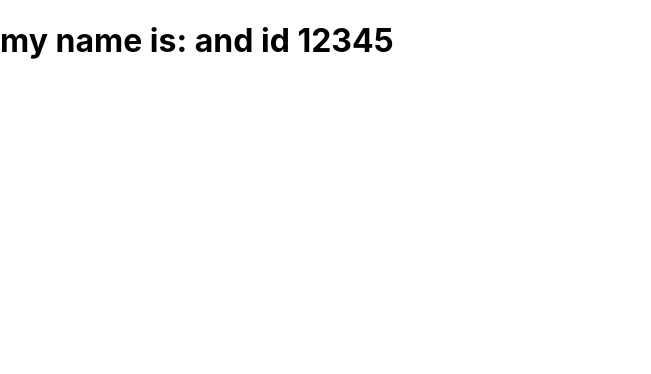
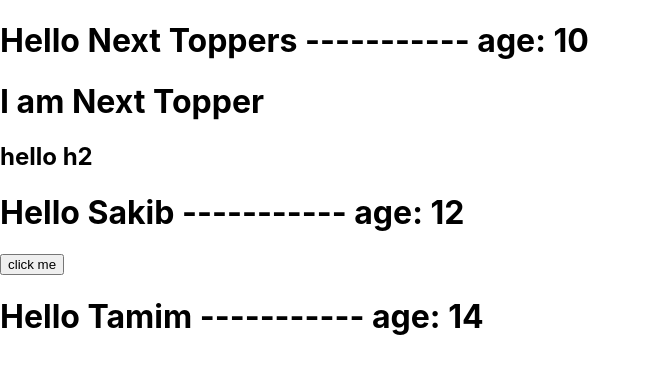
Before and after one commit to durjoy07/mernBatch01, a React (Create React App) app in the folder react/frontend/: page / in a window 1280 px wide. Shown: the top 374 px of the page, without its empty margins (0-651 px from the left). Built offline with nearby package versions, Linux system fonts and the light colour scheme.

Commit message:
react class2 added

```diff
--- /dev/null
+++ b/react/frontend/src/component/Greet.js
@@ -0,0 +1,24 @@
+import React from 'react';
+// 1st
+const Greet = ({name, age, children}) => {
+    return (
+        <div>
+            <h1>Hello {name} ----------- age: {age}</h1>
+            {children}
+        </div>
+    )
+}
+
+//2nd
+// const Greet = (props) => {
+//     // console.log(props.name);
+// const {name, age} = props;
+//     return <h1>Hello {name} ----------- age: {age}</h1>
+// }
+
+// 3rd
+// const Greet = (props) => {
+//     return <h1>Hello {props.name} ----------- age: {props.age}</h1>
+// }
+
+export default Greet;
--- /dev/null
+++ b/react/frontend/src/component/Hello.js
@@ -0,0 +1,20 @@
+import React from 'react';
+// function Hello() {
+//     return <h1>Hello I am from functional component</h1>
+// }
+
+// const Hello = () => {
+//     return <h1>Hello I am from functional component</h1>
+// }
+
+const Hello = () => {
+     return <div > <h1>Hello</h1> </div>
+    // return React.createElement(
+    //     'div',
+    //      {id: 'hello', className: "helloClass"},
+    //     React.createElement('h1', null, 'hello'));
+}
+export default Hello;
+// class -> className
+// for -> htmlFor
+// onclick -> onClick
--- /dev/null
+++ b/react/frontend/src/component/Hi.js
@@ -0,0 +1,8 @@
+import React, { Component } from 'react';
+
+class Hi extends Component {
+    render() {
+        return <h1>I am from class comp</h1>
+    }
+}
+export default Hi;
--- a/react/frontend/src/index.js
+++ b/react/frontend/src/index.js
@@ -1,6 +1,9 @@
 import React from 'react';
 import ReactDOM from 'react-dom';
-import MyClassComp from './component/MyClassComp';
+import Greet from './component/Greet';
+// import Hello from './component/Hello';
+// import Hi from './component/Hi';
+// import MyClassComp from './component/MyClassComp';
 import './index.css';
 // import App from './App';
 import reportWebVitals from './reportWebVitals';
@@ -8,7 +11,19 @@ import reportWebVitals from './reportWebVitals';
 ReactDOM.render(
   <React.StrictMode>
     {/* <App /> */}
-    <MyClassComp />
+    {/* <MyClassComp /> */}
+    {/* <Hello />
+    <Hi /> */}
+    <Greet name="Next Toppers" age={10}>
+      <h1>I am Next Topper</h1>
+      <h2>hello h2</h2>
+     </Greet>
+    <Greet name="Sakib" age={12}>
+      <button>
+        click me
+      </button>
+    </Greet>
+    <Greet name="Tamim" age={14}/>
   </React.StrictMode>,
   document.getElementById('root')
 );
```
